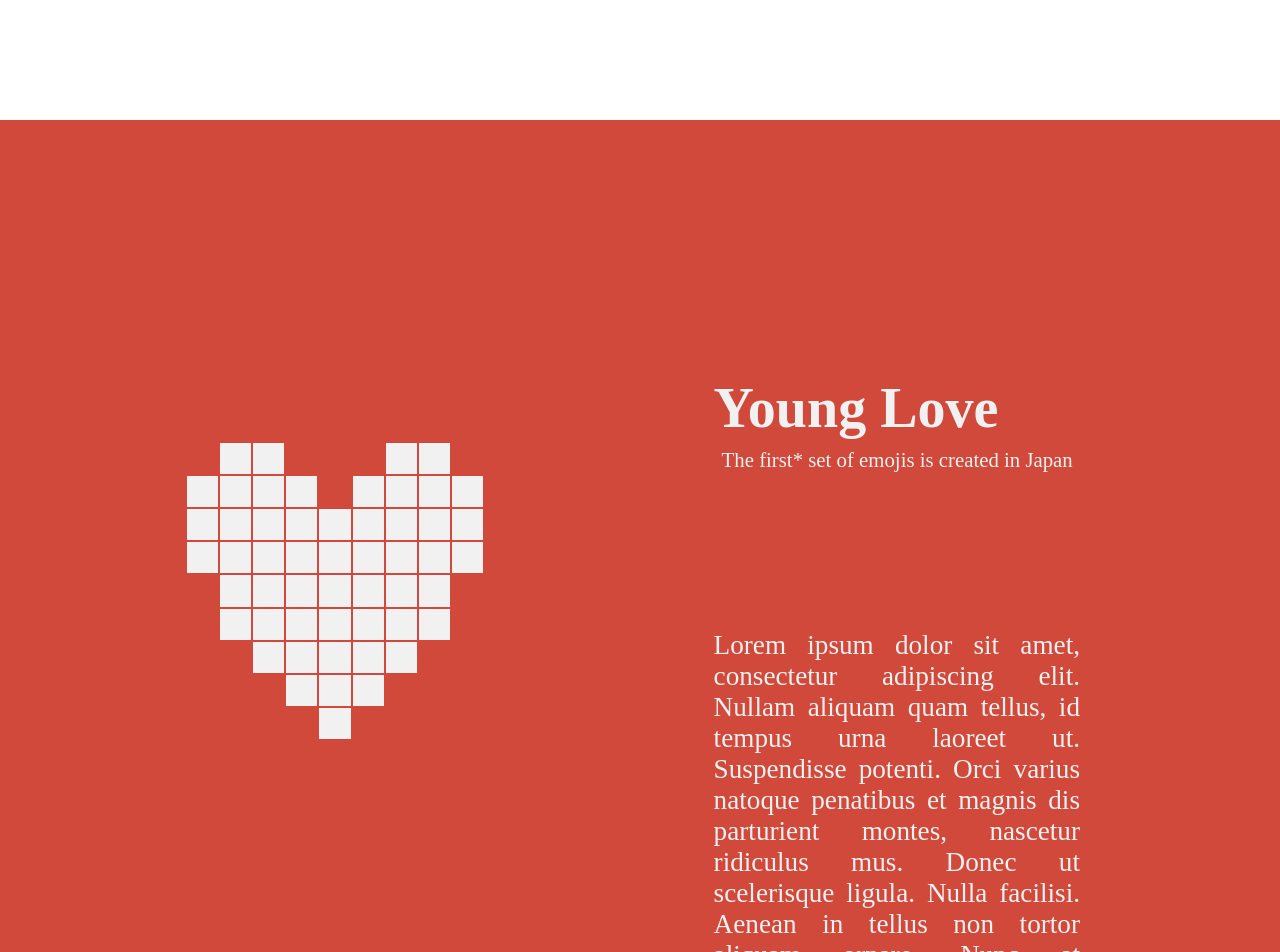
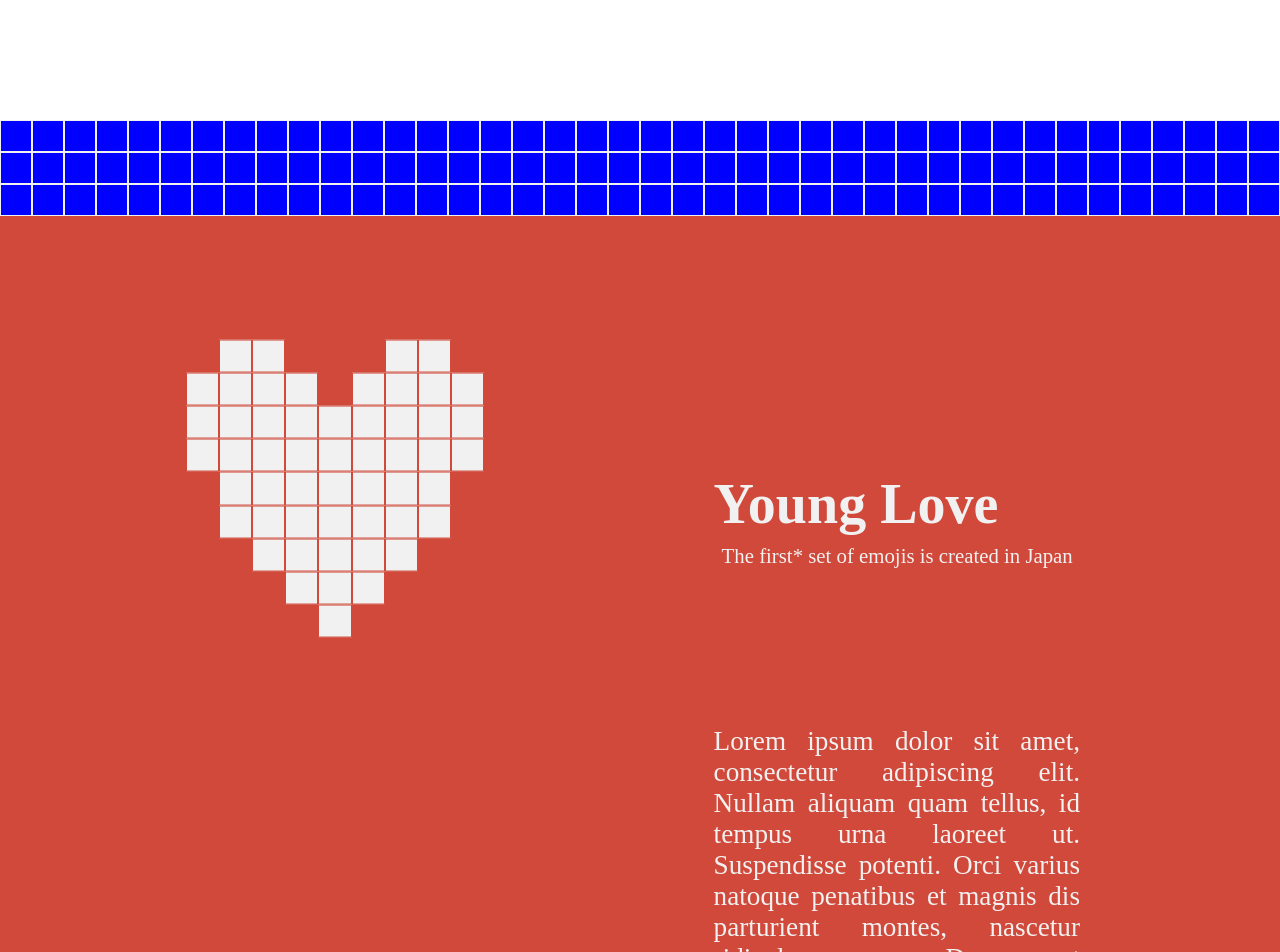
Before and after one commit to divya-mehra/six-emoji-story, a React (Vite) app: page / in a window 1280 px wide. Shown: the part 680-1632 px from the top of the page. Built offline with nearby package versions, Linux system fonts and the light colour scheme; a web font is replaced by a local one.

Commit message:
transitions

```diff
--- a/src/components/Grid/index.jsx
+++ b/src/components/Grid/index.jsx
@@ -24,7 +24,7 @@ const Grid = ({emojis, grid, currentEmoji, color}) => {
 
 
     return (
-
+    <div className="gridContainer">
     <div className="grid" ref={ref}>
         {inView && divArr.map((i) => {
             return(
@@ -38,7 +38,9 @@ const Grid = ({emojis, grid, currentEmoji, color}) => {
             )
             })}
 
-    </div> );
+    </div>
+    </div>
+    );
 }
 
 export default Grid;
--- a/src/components/Grid/index.scss
+++ b/src/components/Grid/index.scss
@@ -1,10 +1,19 @@
 @import "../Layout/base.scss";
 
+.gridContainer {
+  height: 100%;
+  position: relative;
+}
+
 .grid {
-    width: 80%;
+  top: calc(50vh);
+  // top: 50%;  // Set the top value for stickiness
+  transform: translateY(-50%); // Adjust for half of the element's height
+  margin-top: auto;
+  margin-bottom: auto; // Allow the sticky element to stay centered
+  width: 80%;
   display: grid;
   position: sticky;
   grid-template-columns: repeat(12, 1fr);
   grid-template-rows: repeat(12, 1fr);
-
 }
--- a/src/components/Section/index.jsx
+++ b/src/components/Section/index.jsx
@@ -2,8 +2,9 @@ import Layout from "../Layout";
 import "./index.scss";
 
 import Grid from "../Grid";
+import { SectionHeader } from "../Headlines";
 import Text from "../Text";
-import { SectionHeader } from "../Headlines";
+import Transition from "../Transition";
 import { useState, useRef } from "react";
 
 const Section = ({
@@ -32,6 +33,7 @@ const Section = ({
           <Text/>
         </div>
       </div>
+      <Transition currentColor={color} id={id} emojis={emojis}/>
     </div>
 
   );
--- a/src/components/Section/index.scss
+++ b/src/components/Section/index.scss
@@ -18,4 +18,5 @@
     gap: $base*3;
 // for now
     padding-top: $base * 16;
+    padding-bottom: $base * 16 ;
 }
--- a/src/components/TitlePage/index.jsx
+++ b/src/components/TitlePage/index.jsx
@@ -1,15 +1,19 @@
 import Layout from "../Layout";
+import Transition from "../Transition";
 import "./index.scss";
 
 const TitlePage = ({ emojis }) => {
   return (
+    <>
     <Layout title={true}>
       <div className="half-column main-title">
         <div>Six</div>
         <div>Emoji</div>
         <div>Story</div>
       </div>
-      <div className="flex-column title-page-all-text half-column">
+      <div className="half-column flex-column">
+        <div className="flex-column title-page-all-text ">
+
         {emojis.map((e) => {
           return (
             <div className="flex title-page-text">
@@ -19,7 +23,11 @@ const TitlePage = ({ emojis }) => {
           );
         })}
       </div>
+      </div>
+
     </Layout>
+    <Transition id={-1} currentColor={"white"} emojis={emojis}/>
+    </>
   );
 };
 
--- a/src/components/TitlePage/index.scss
+++ b/src/components/TitlePage/index.scss
@@ -2,7 +2,8 @@
 
 .title-page-all-text {
     gap: $base * 2;
-    // align-self: flex-end;
+    width: 90%;
+    align-self: flex-end;
 }
 
 .title-page-text {
--- /dev/null
+++ b/src/components/Transition/index.jsx
@@ -0,0 +1,54 @@
+import "./index.scss";
+import { useInView } from "react-intersection-observer";
+import TransitionCell from "../TransitionCell";
+
+const Transition = ({ currentColor, id, emojis }) => {
+  let nextColor;
+  let prevColor;
+
+  let nextEmoji = id + 1;
+
+
+  if (id < 5) {
+    nextColor = emojis[nextEmoji].color;
+    console.log(nextColor);
+  } else {
+    nextColor = "white";
+  }
+
+  //make cells at the bottom of grid for transition
+  const cellArr = [];
+
+  for (let i = 1; i <= 40; i++) {
+    cellArr.push({ id: i});
+  }
+
+  // check if in view
+  const [ref, inView] = useInView({
+    triggerOnce: false,
+    threshold: 0,
+  });
+
+
+  return (
+    <div ref={ref}>
+        {inView &&  (
+            <>
+      {Array.from({ length: 3 }).map((_, index) => (
+          <div key={index} className="flex">
+            {cellArr.map((i) => (
+              <TransitionCell
+                key={i.id}
+                id={i.id}
+                currentColor={currentColor}
+                nextColor={nextColor}
+              />
+            ))}
+          </div>
+        ))}
+
+    </>
+  )}
+  </div>)};
+
+export default Transition;
--- /dev/null
+++ b/src/components/Transition/index.scss
@@ -0,0 +1,7 @@
+@import "../Layout/base.scss";
+
+.cell {
+    width: 2.5%;
+    aspect-ratio: 1;
+    border: $light 0.2px solid;
+}
--- /dev/null
+++ b/src/components/TransitionCell/index.jsx
@@ -0,0 +1,17 @@
+import { useEffect, useState } from "react";
+import "./index.scss";
+
+const TransitionCell = (id, currentColor, nextColor) => {
+  const [color, setColor] = useState("white");
+
+  useEffect(() => {
+    let delay = Math.random() * 2000;
+    setTimeout(() => {
+      setColor("blue");
+    }, delay);
+  }, []);
+
+  return <div className="cell" style={{ backgroundColor: color }}></div>;
+};
+
+export default TransitionCell;
```
Also changed, not shown: src/components/TransitionCell/index.scss (added).
